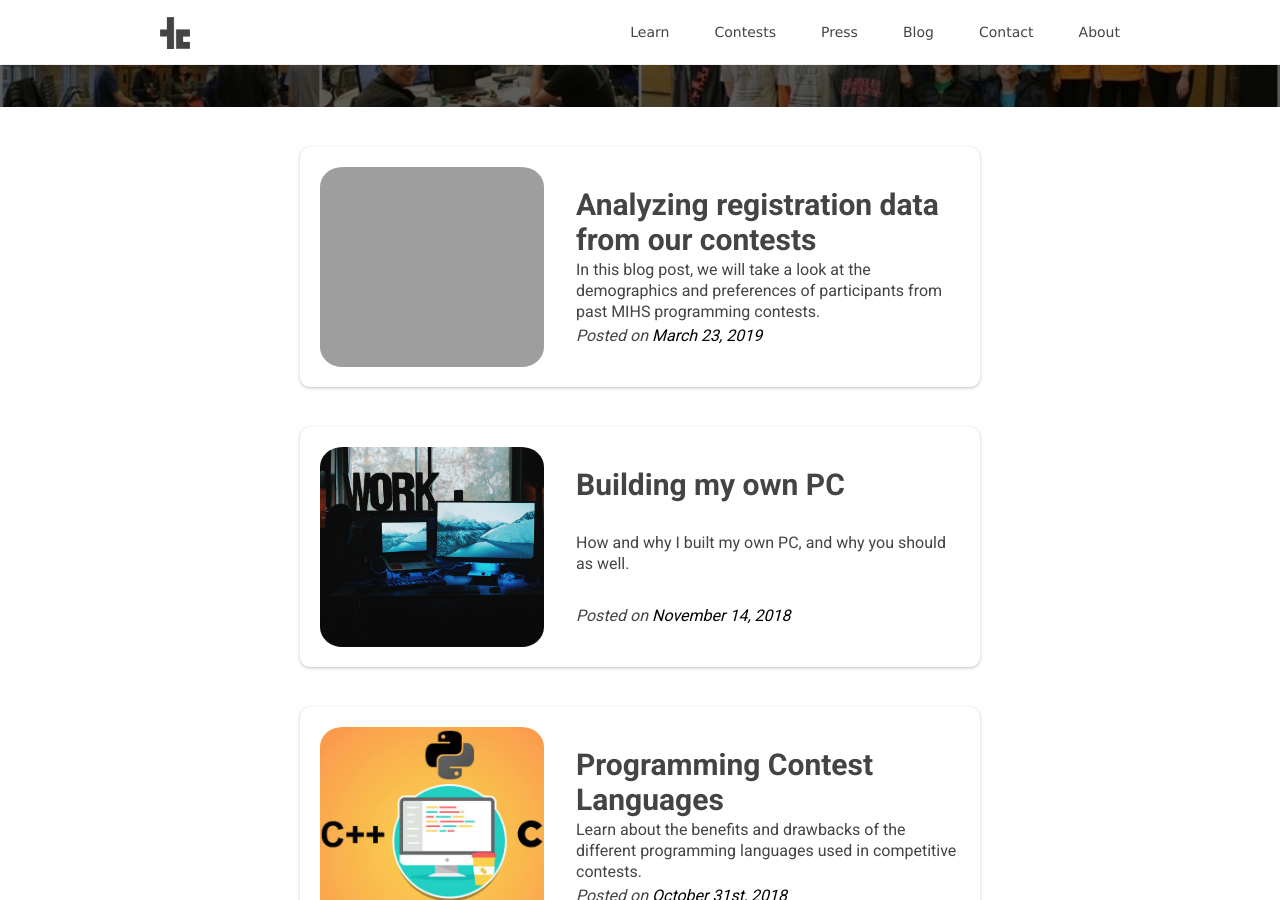
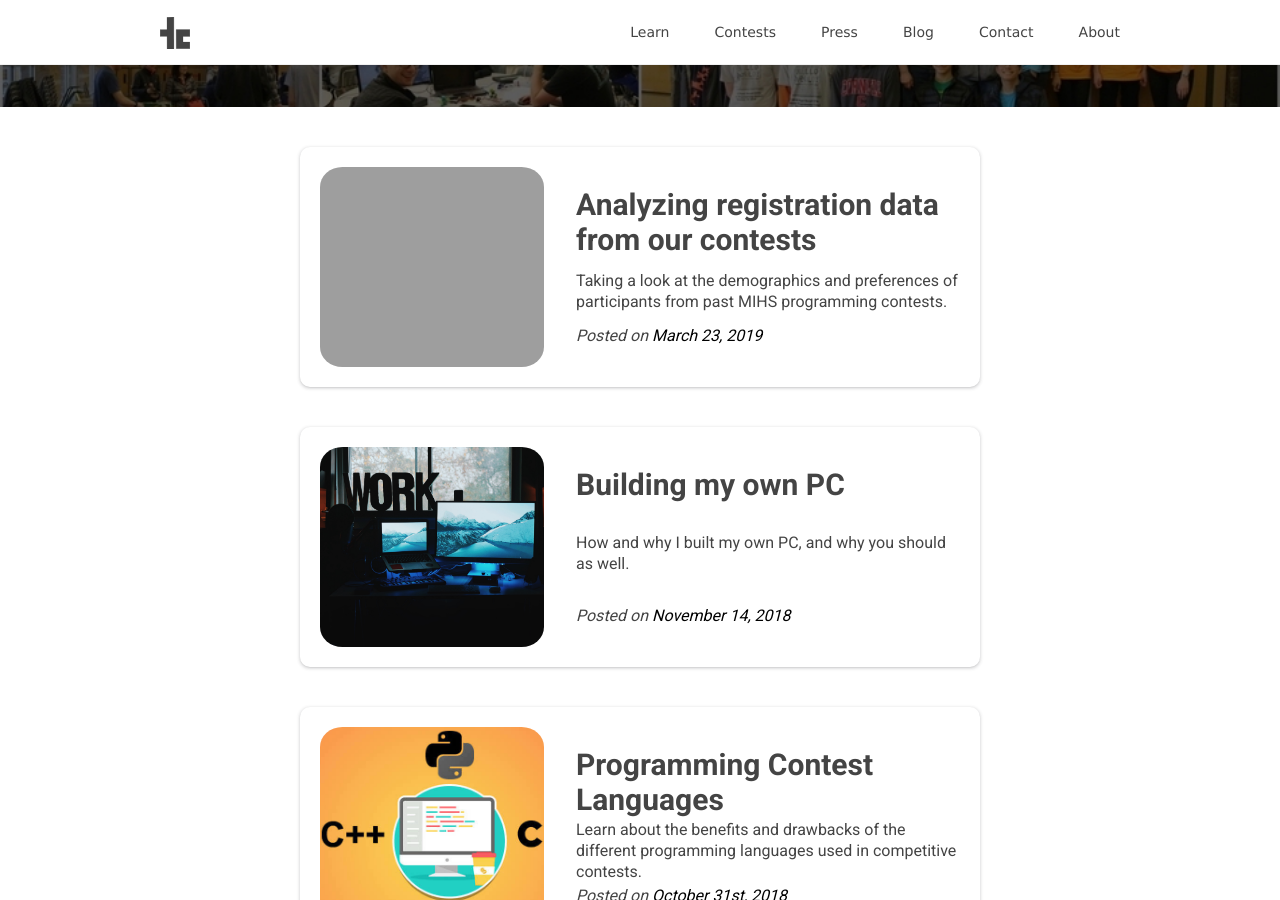
Before and after one commit to teamscode/teamscode.github.io, a Jekyll site: the page built from blog/index.html, in a window 1280 px wide and 900 px high, scrolled down 366 px. Built offline with Jekyll 4.4.1, drawn with Linux system fonts in a browser that asks for light colours; nearby versions of some CDN libraries; grey boxes are pictures that could not be loaded.

Commit message:
changed the image and the sub-title

```diff
--- a/_data/blog_posts.yml
+++ b/_data/blog_posts.yml
@@ -2,7 +2,7 @@
   img: /assets/blog_images/analyzing-registration.jpg
   date: March 23, 2019
   link: /blog/analyzing-registration-data/
-  description: In this blog post, we will take a look at the demographics and preferences of participants from past MIHS programming contests.
+  description: Taking a look at the demographics and preferences of participants from past MIHS programming contests.
 - title: Building my own PC
   img: /assets/blog_images/build_own_pc.jpg
   date: November 14, 2018
--- a/_posts/blog/2019-03-13-analyzing-registration-data.md
+++ b/_posts/blog/2019-03-13-analyzing-registration-data.md
@@ -2,7 +2,7 @@
 layout: post-blog
 permalink: /blog/analyzing-registration-data/
 blog_title: Analyzing registration data from our contests
-blog_desc:  In this blog post, we will take a look at the demographics and preferences of participants from past MIHS programming contests.
+blog_desc:  Taking a look at the demographics and preferences of participants from past MIHS programming contests.
 blog_img: /assets/blog_images/analyzing-registration.jpg
 blog_date: March 23, 2019
 author: Alan Bi
```
Also changed, not shown: 1 other file.
